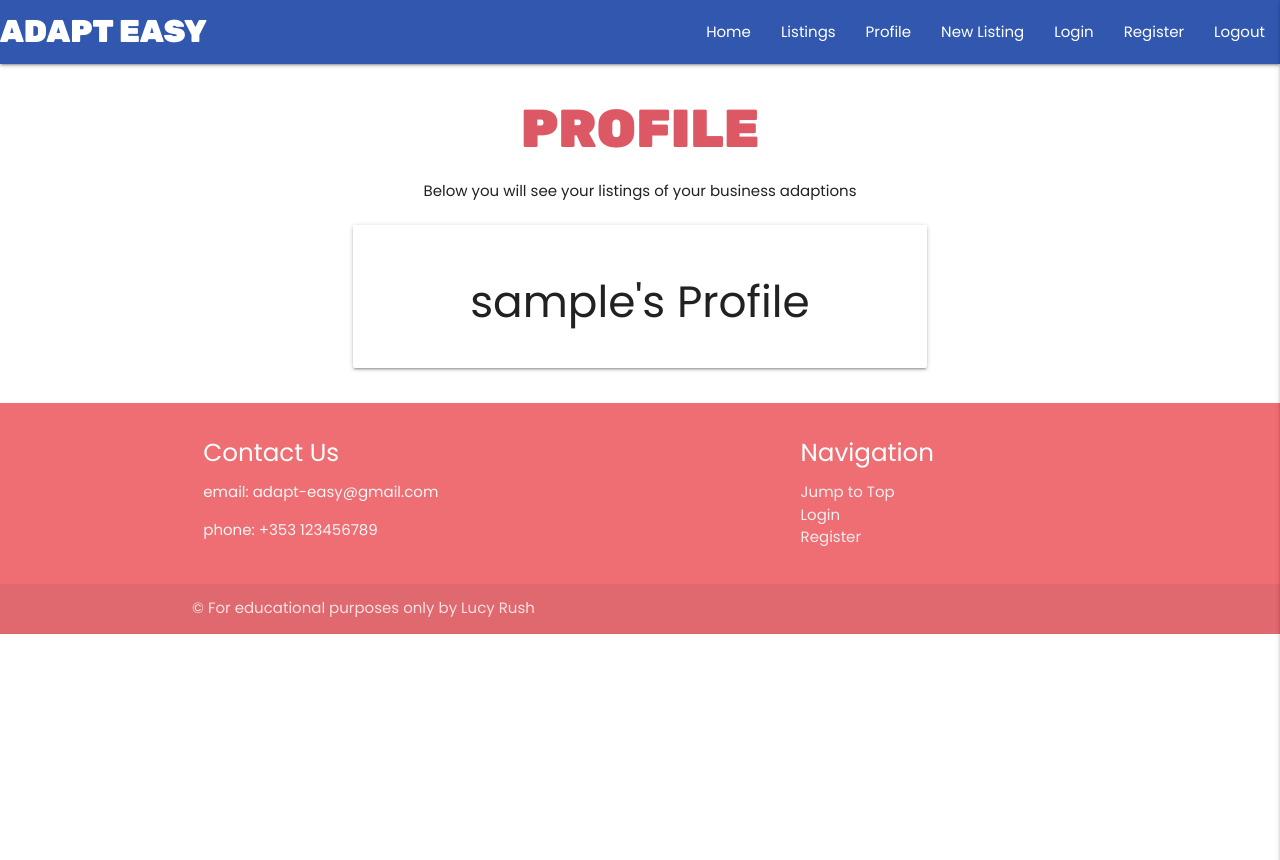
After one commit to lucyrush/adapt-easy, a Flask app: page /profile/1 in a window 1280 px wide. The commit adds this page. Shown: the top 860 px of the page. Run offline with Flask 2, Linux system fonts and the light colour scheme; the visitor is signed in with stand-in values (Sample User, id 1); a database or web service that is not in the repository returns one stand-in record (values such as "Sample title"); some libraries are stand-ins or nearby versions.

Commit message:
Add session user profile

```diff
--- a/app.py
+++ b/app.py
@@ -58,9 +58,12 @@ def login():
         if existing_user:
             # ensure hashed password matches user input
             if check_password_hash(
-                existing_user["password"], request.form.get("password")):
-                    session["user"] = request.form.get("username").lower()
-                    flash("Welcome, {}".format(request.form.get("username")))
+                    existing_user["password"], request.form.get("password")):
+                        session["user"] = request.form.get("username").lower()
+                        flash("Welcome, {}".format(
+                            request.form.get("username")))
+                        return redirect(url_for(
+                            "profile", username=session["user"]))
             else:
                 # invalid password match
                 flash("Incorrect Username and/or Password")
@@ -74,6 +77,14 @@ def login():
     return render_template("login.html")
 
 
+@app.route("/profile/<username>", methods=["GET", "POST"])
+def profile(username):
+    # grab the session user's username from db
+    username = mongo.db.users.find_one(
+        {"username": session["user"]})["username"]
+    return render_template("profile.html", username=username)
+
+
 @app.route("/home")
 def home():
     return render_template("home.html")
--- a/templates/base.html
+++ b/templates/base.html
@@ -39,7 +39,7 @@
           <ul class="right hide-on-med-and-down">
             <li><a href="{{ url_for('home') }}">Home</a></li>
             <li><a href="{{ url_for('get_adaptions') }}">Listings</a></li>
-            <li><a href="#">Profile</a></li>
+            <li><a href="{{ url_for('profile', username=session['user']) }}">Profile</a></li>
             <li><a href="#">New Listing</a></li>
             <li><a href="{{ url_for('login') }}">Login</a></li>
             <li><a href="{{ url_for('register') }}">Register</a></li>
@@ -52,7 +52,7 @@
         <li><a href="{{ url_for('home') }}" class="brand-logo">Adapt Easy</a></li>
         <li><a href="{{ url_for('home') }}">Home</a></li>
         <li><a href="{{ url_for('get_adaptions') }}">Listings</a></li>
-        <li><a href="#">Profile</a></li>
+        <li><a href="{{ url_for('profile', username=session['user']) }}">Profile</a></li>
         <li><a href="#">New Listing</a></li>
         <li><a href="{{ url_for('login') }}">Login</a></li>
         <li><a href="{{ url_for('register') }}">Register</a></li>
--- /dev/null
+++ b/templates/profile.html
@@ -0,0 +1,16 @@
+{% extends "base.html" %} {% block content %}
+
+<h2 class="page-heading center-align">Profile</h2>
+<p class="page-intro center-align">
+  Below you will see your listings of your business adaptions
+</p>
+<div class="row">
+  <div class="col s12 m8 offset-m2">
+    <div class="card-panel">
+      <h3 class="center-align">
+        {{ username }}'s Profile
+      </h3>
+    </div>
+  </div>
+</div>
+{% endblock %}
```
